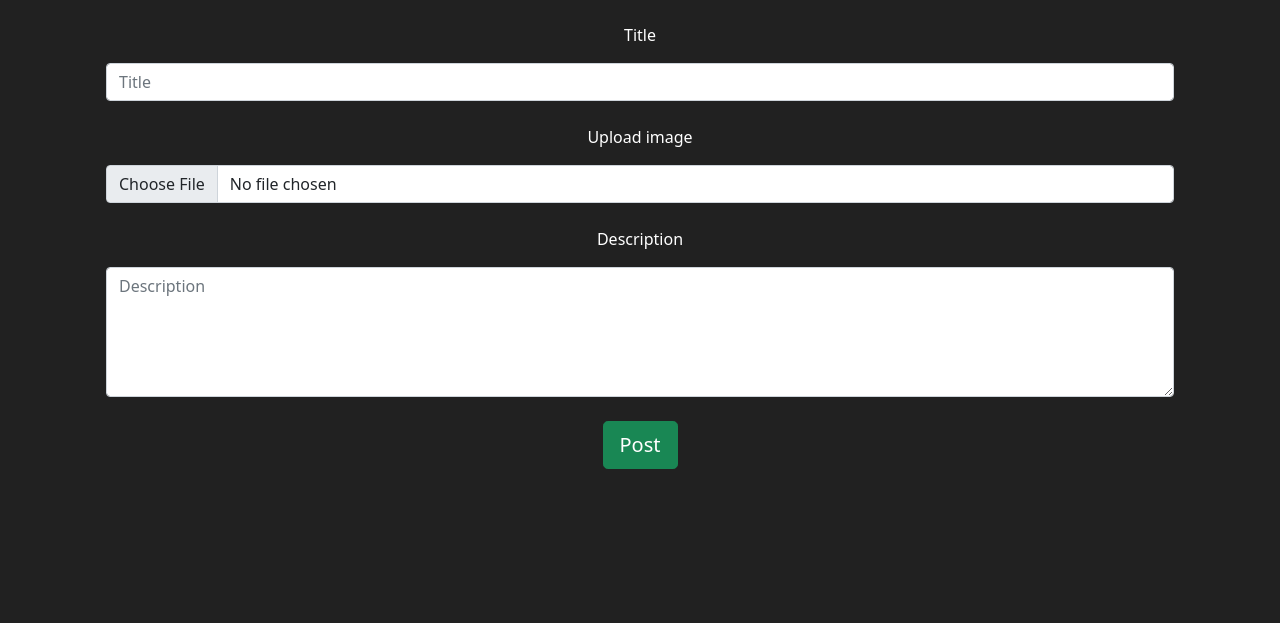
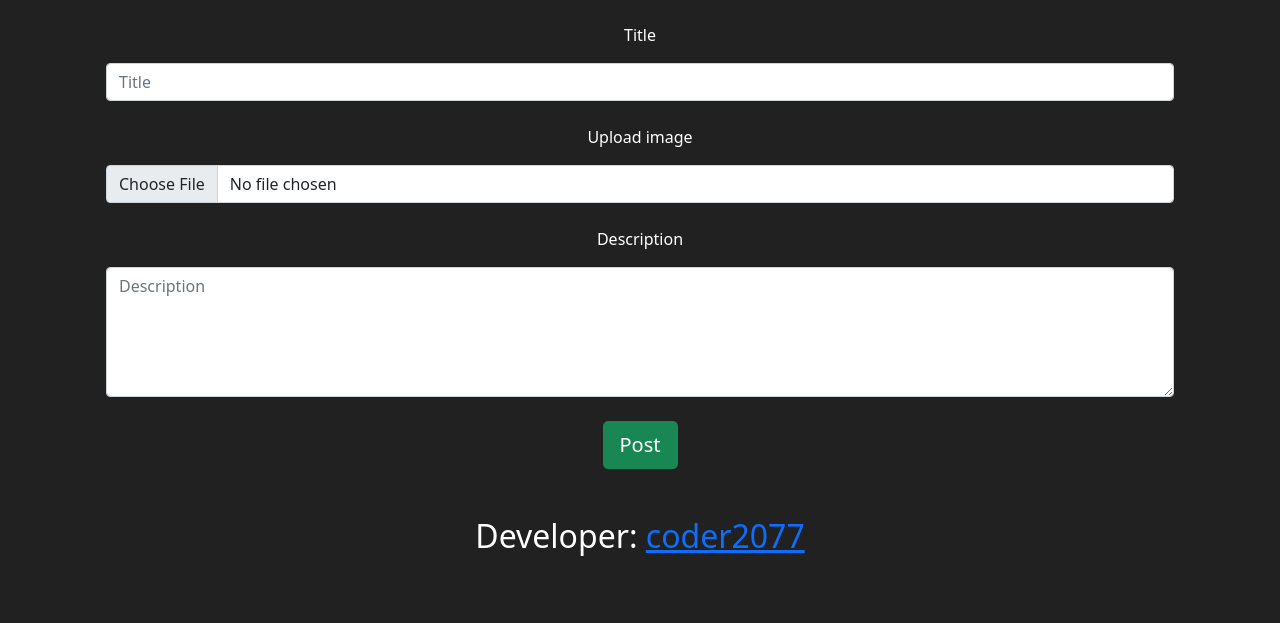
Before and after one commit to coder2077/GamePosts, a Flask app: page /add-post in a window 1280 px wide. Shown: the part 139-762 px from the top of the page. Run offline with Flask 2, Linux system fonts and the light colour scheme; the visitor is signed in with stand-in values (Sample User, id 1); some libraries are stand-ins or nearby versions.

Commit message:
Update base.html

```diff
--- a/game/templates/base.html
+++ b/game/templates/base.html
@@ -62,6 +62,8 @@
             {% block content %}
 
             {% endblock %}
+
+            <h2>Developer: <a href="https://t.me/coder2077">coder2077</a></h2>
         </div>
       </div>
     <!-- Optional JavaScript; choose one of the two! -->
```
